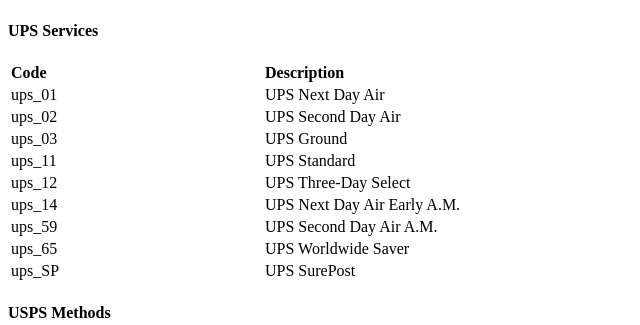
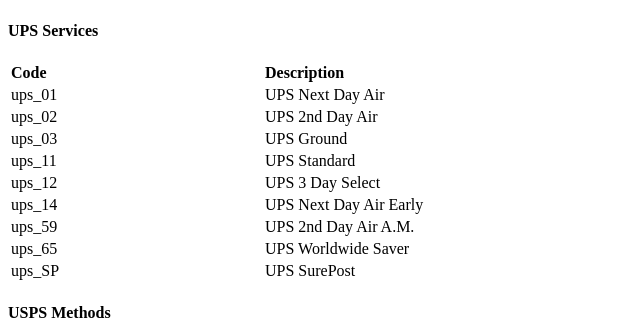
Before and after one commit to ShipStream/shipstream.github.io, a Jekyll site: the page built from _posts/2014-07-25-shipping-methods.md, in a window 1280 px wide and 900 px high, scrolled down 956 px. Shown: the part 152-477 px from the top of the window, without its empty margins (0-640 px from the left). Built offline with Jekyll 4.4.1, drawn with Linux system fonts in a browser that asks for light colours; a style sheet for code colours, icons or effects is not loaded.

Commit message:
Change labels of shipping methods to match UPS official.

```diff
--- a/_posts/2014-07-25-shipping-methods.md
+++ b/_posts/2014-07-25-shipping-methods.md
@@ -35,17 +35,17 @@ not be available on your account or in your area but all services are listed for
 
 #### UPS Services
 
-| Code | Description |
-|:-----|:-------------|
-| ups_01 | UPS Next Day Air |
-| ups_02 | UPS Second Day Air |
-| ups_03 | UPS Ground |
-| ups_11 | UPS Standard |
-| ups_12 | UPS Three-Day Select |
-| ups_14 | UPS Next Day Air Early A.M. |
-| ups_59 | UPS Second Day Air A.M. |
-| ups_65 | UPS Worldwide Saver |
-| ups_SP | UPS SurePost |
+| Code | Description                 |
+|:-----|:----------------------------|
+| ups_01 | UPS Next Day Air            |
+| ups_02 | UPS 2nd Day Air             |
+| ups_03 | UPS Ground                  |
+| ups_11 | UPS Standard                |
+| ups_12 | UPS 3 Day Select            |
+| ups_14 | UPS Next Day Air Early |
+| ups_59 | UPS 2nd Day Air A.M.        |
+| ups_65 | UPS Worldwide Saver         |
+| ups_SP | UPS SurePost                |
 
 #### USPS Methods
 
@@ -106,7 +106,7 @@ not be available on your account or in your area but all services are listed for
 | cheapest_THREE_DAY | Cheapest 3-day shipping method |
 | cheapest_TWO_DAY | Cheapest 2-day shippng method |
 | cheapest_OVERNIGHT | Cheapest overnight shipping method |
-| cheapest_ON_TIME | Cheapest shipping method to arrive on-time. This requires valid "desired_delivery_date" as well.
+| cheapest_ON_TIME | Cheapest shipping method to arrive on-time. This requires valid "desired_delivery_date" as well. |
 
 #### Other
 The External Shipping Methods are user defined whithin ShipStream.  This list is not exhaustive, but instead exemplifies how all External Shipping Method codes are prefixed with `external_` .  _For External Shipping Method codes used by your 3PL please contact your represintative._
```
Also changed, not shown: _posts/2014-07-30-rate.md (+1 -1 lines).
